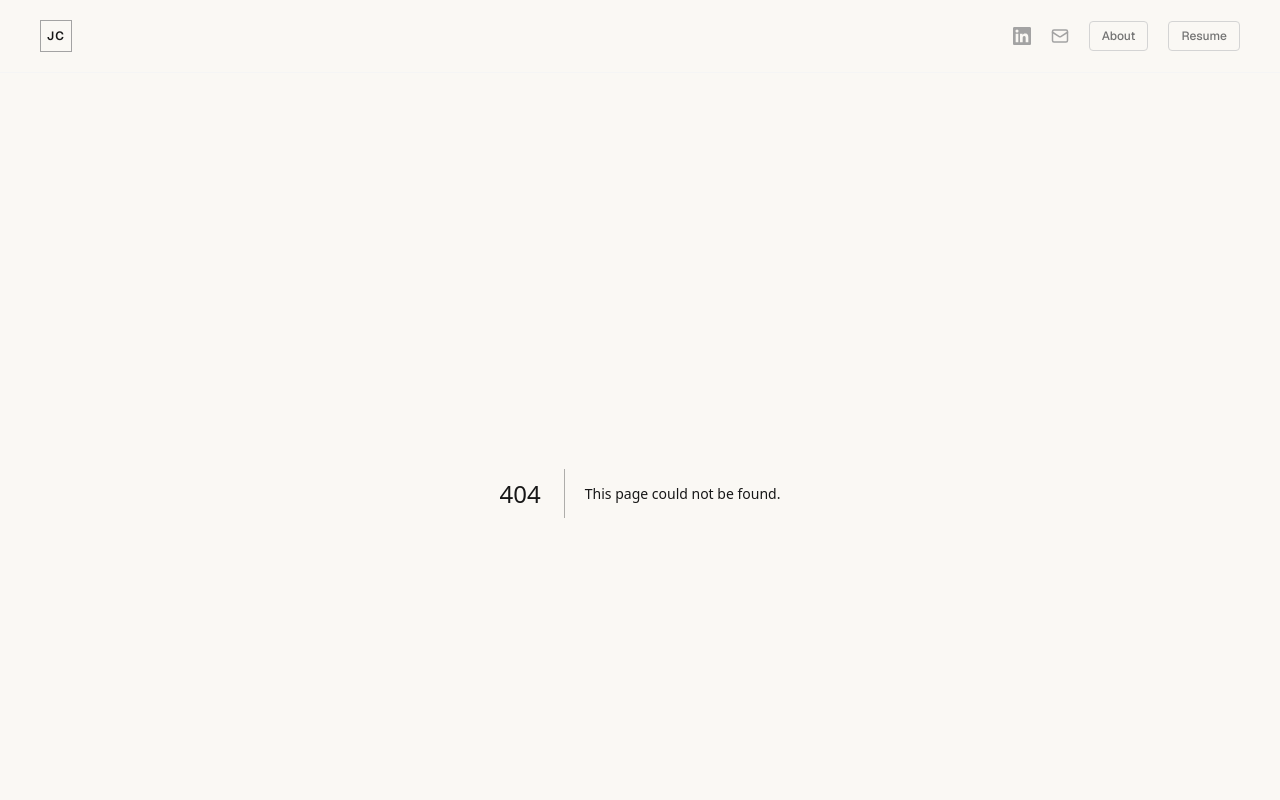
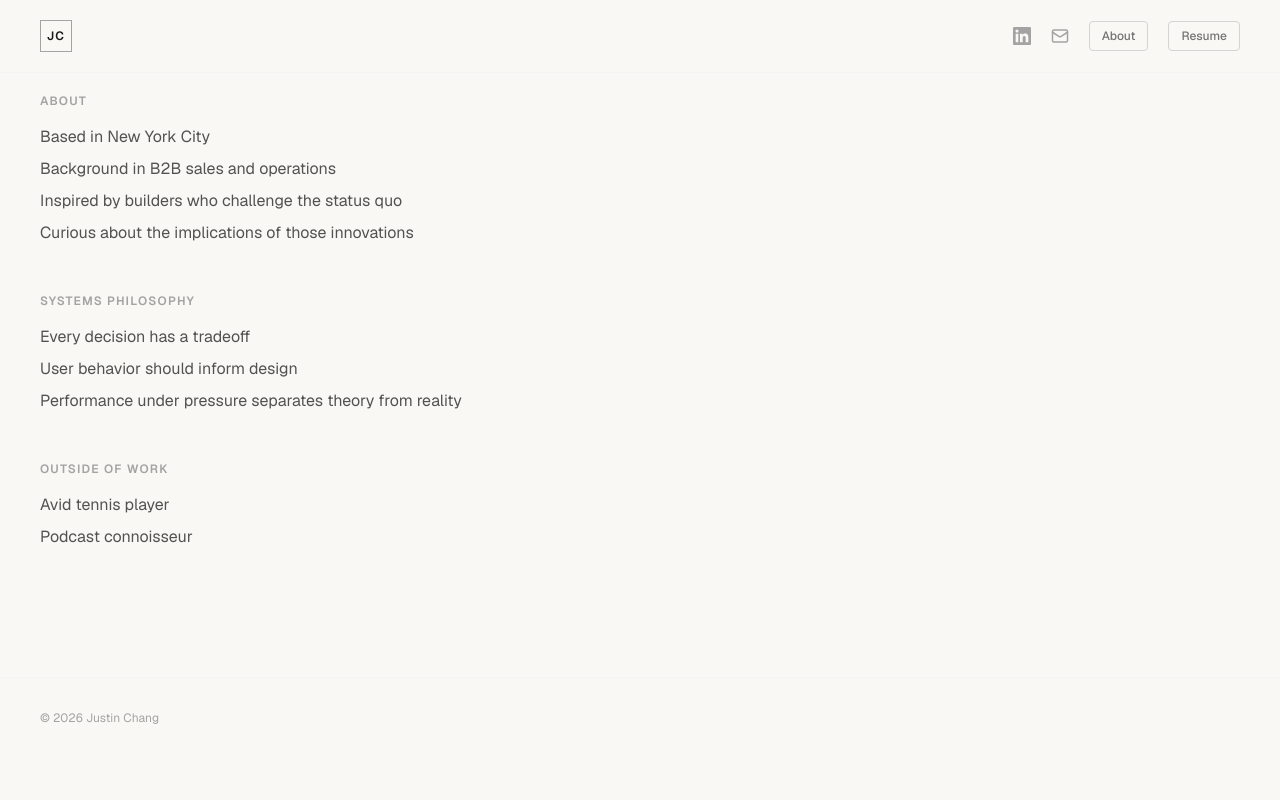
Before and after one commit to JSC201/portfolio, a Next.js app: page /about in a window 1280 px wide. Before the commit this address had no page. Shown: the top 800 px of the page. Built offline with nearby package versions, Linux system fonts and the light colour scheme.

Commit message:
add about page.tsx

```diff
--- /dev/null
+++ b/app/about/page.tsx
@@ -0,0 +1,34 @@
+export default function About() {
+  return (
+    <div className="space-y-12 max-w-lg">
+
+      <section>
+        <h2 className="text-xs font-semibold uppercase tracking-widest text-neutral-400 mb-4">About</h2>
+        <ul className="space-y-2 text-neutral-600">
+          <li>Based in New York City</li>
+          <li>Background in B2B sales and operations</li>
+          <li>Inspired by builders who challenge the status quo</li>
+          <li>Curious about the implications of those innovations</li>
+        </ul>
+      </section>
+
+      <section>
+        <h2 className="text-xs font-semibold uppercase tracking-widest text-neutral-400 mb-4">Systems Philosophy</h2>
+        <ul className="space-y-2 text-neutral-600">
+          <li>Every decision has a tradeoff</li>
+          <li>User behavior should inform design</li>
+          <li>Performance under pressure separates theory from reality</li>
+        </ul>
+      </section>
+
+      <section>
+        <h2 className="text-xs font-semibold uppercase tracking-widest text-neutral-400 mb-4">Outside of Work</h2>
+        <ul className="space-y-2 text-neutral-600">
+          <li>Avid tennis player</li>
+          <li>Podcast connoisseur</li>
+        </ul>
+      </section>
+
+    </div>
+  )
+}
--- a/app/page.tsx
+++ b/app/page.tsx
@@ -16,18 +16,15 @@ export default function Home() {
           <p className="text-neutral-500 mb-8">Data Engineer &amp; AI Researcher</p>
           <div className="text-neutral-600 leading-relaxed space-y-4">
             <p>
-              Hello! I&apos;m a Data Platform Engineer at First Principles, currently building financial market
+              Hello!
+              </p>
+            <p>
+              I&apos;m a Data Platform Engineer at First Principles, currently building financial market
               data infrastructure for Mosaic.
-            </p>
+              </p>
             <p>
-              Before I wrote a line of code professionally, I led B2B sales and operations in a high-volume business
-              environment, where I built revenue-generating partnerships, negotiated enterprise contracts, and optimized
-              operational workflows. That experience shaped how I think about systems today. Every decision is a tradeoff.
-              How something is actually used should drive its design, and ultimately what matters most is what
-              holds up under real pressure.
-            </p>
-            <p>
-              Feel free to explore my projects and research below. Thank you for stopping by!            </p>
+              Feel free to explore my projects and research below. Thank you for stopping by!
+              </p>
           </div>
         </div>
         <img
```
